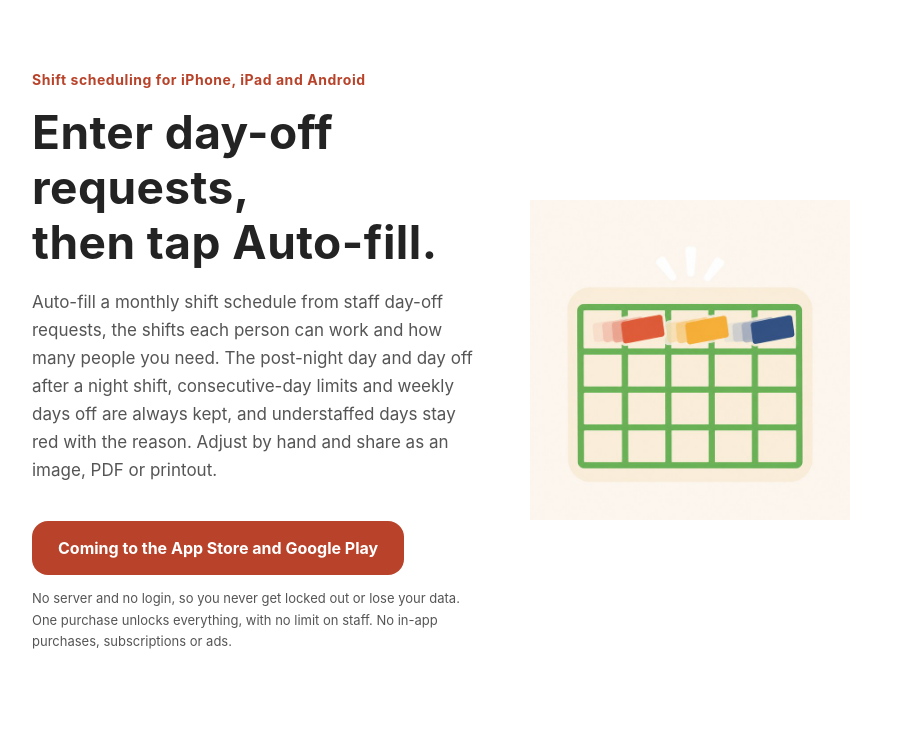
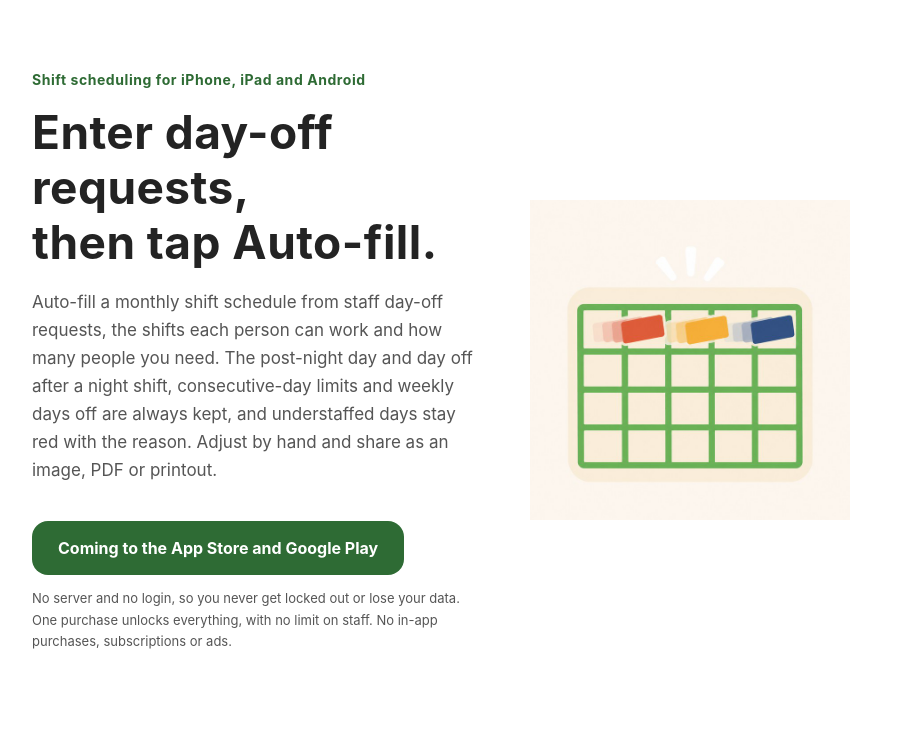
Before and after one commit to tsuzukihashi/warifuri-site, a plain HTML site: page index.html in a window 1280 px wide. Shown: the part 59-800 px from the top of the page, without its empty margins (188-1091 px from the left). Drawn offline with Linux system fonts and the light colour scheme.

Commit message:
Warifuri のサイトを出す

```diff
--- a/style.css
+++ b/style.css
@@ -1,11 +1,11 @@
-/* わりふり — 白い地・墨の文字・朱の差し色（白の上で 4.5:1 以上） */
+/* わりふり — 白い地・墨の文字・深い緑の差し色（アプリと同じ。白の上で 6.4:1）。変数の名前はほかのアプリのサイトとそろえて vermilion のまま */
 :root {
   --paper: #ffffff; --card: #fbf7ee; --ink: #232323; --sub: #555555; --line: #e6e1d6;
-  --vermilion: #b8432a; --vermilion-soft: #fbe7e1; --navy: #2b2b2b; --correct: #3f7a33;
+  --vermilion: #2e6b34; --vermilion-soft: #e4f1dd; --navy: #2b2b2b; --correct: #3f7a33; --on-accent: #ffffff;
 }
 @media (prefers-color-scheme: dark) {
   :root { --paper: #121418; --card: #1b1e24; --ink: #eef0f4; --sub: #b4b9c4; --line: #2a2f38;
-    --vermilion: #ffd45c; --vermilion-soft: #2a2618; --navy: #ffd45c; --correct: #9fd08c; }
+    --vermilion: #9fd08c; --vermilion-soft: #1f2a1c; --navy: #9fd08c; --correct: #9fd08c; --on-accent: #121418; }
 }
 * { box-sizing: border-box; }
 html { -webkit-text-size-adjust: 100%; }
@@ -26,7 +26,7 @@ h1 { font-size: clamp(30px, 6vw, 46px); line-height: 1.35; margin: 8px 0 16px; l
 h2 { font-size: 24px; margin: 56px 0 16px; line-height: 1.5; }
 h3 { font-size: 17px; margin: 0 0 6px; }
 .lead { font-size: 17px; color: var(--sub); }
-.cta { display: inline-block; margin-top: 20px; background: var(--vermilion); color: #ffffff; font-weight: 700; text-decoration: none;
+.cta { display: inline-block; margin-top: 20px; background: var(--vermilion); color: var(--on-accent); font-weight: 700; text-decoration: none;
   padding: 14px 26px; border-radius: 16px; }
 .note { font-size: 13px; color: var(--sub); }
 .hero img { width: 100%; max-width: 320px; height: auto; justify-self: center; }
```
Also changed, not shown: 1 other file.
